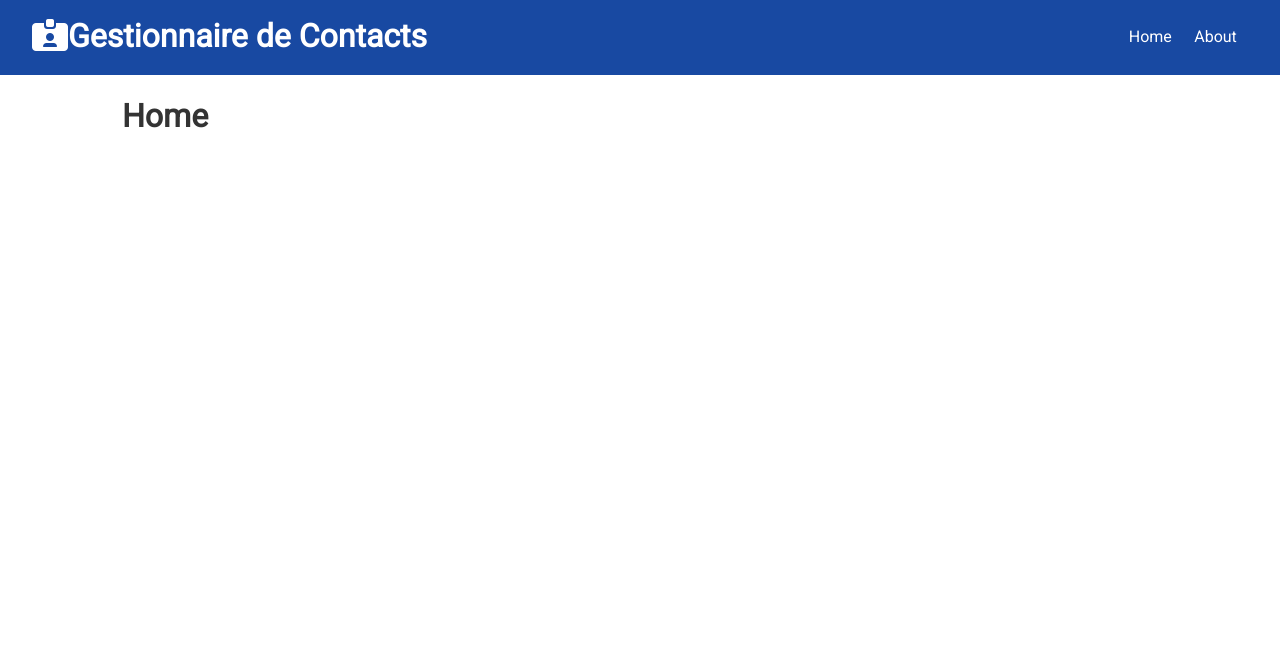
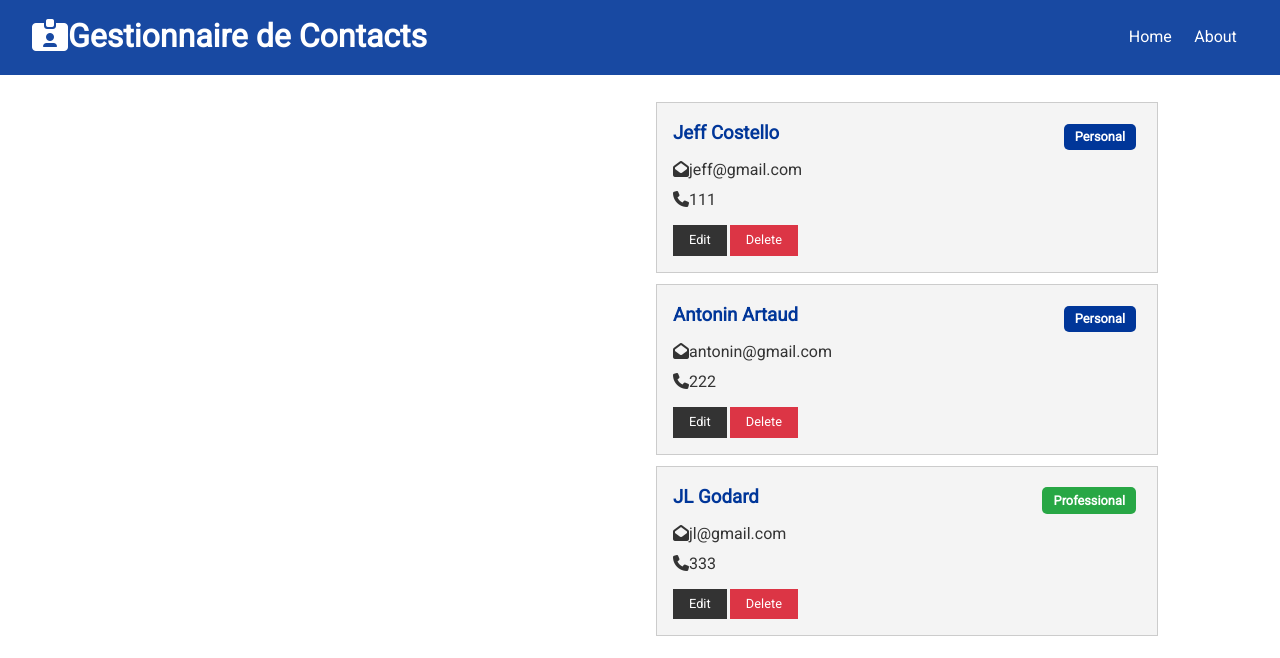
Before and after one commit to f-s-minsky/contacts-app, a React (Create React App) app in the folder client/: page / in a window 1280 px wide. Shown: the top 658 px of the page. Built offline with nearby package versions, Linux system fonts and the light colour scheme.

Commit message:
feat: contacts & contactitem component with data hard coded

```diff
--- a/client/src/App.js
+++ b/client/src/App.js
@@ -8,7 +8,7 @@
 import Home from './components/pages/Home';
 import About from './components/pages/About';
 
-import ContactState from './context/contacts/ContactState';
+import ContactState from './context/contact/ContactState';
 import './App.css';
 
 const App = () => {
--- /dev/null
+++ b/client/src/components/contacts/ContactItem.js
@@ -0,0 +1,53 @@
+import React from 'react';
+import PropTypes from 'prop-types';
+
+const ContactItem = ({ contact }) => {
+  const { id, name, email, phone, type } = contact;
+
+  return (
+    <div className='card bg-light'>
+      <h3 className='text-primary text-left'>
+        {name}{' '}
+        <span
+          style={{ float: 'right' }}
+          className={
+            'badge ' +
+            (type === 'professional'
+              ? 'badge-success'
+              : 'badge-primary')
+          }
+        >
+          {type.charAt(0).toUpperCase() + type.slice(1)}
+        </span>
+      </h3>
+      <ul className='list'>
+        {email && (
+          <li>
+            <i className='fas fa-envelope-open' />
+            {email}
+          </li>
+        )}
+        {phone && (
+          <li>
+            <i className='fas fa-phone' />
+            {phone}
+          </li>
+        )}
+      </ul>
+      <p>
+        <button className='btn btn-dark btn-sm'>
+          Edit
+        </button>
+        <button className='btn btn-danger btn-sm'>
+          Delete
+        </button>
+      </p>
+    </div>
+  );
+};
+
+ContactItem.propTypes = {
+  contact: PropTypes.object.isRequired,
+};
+
+export default ContactItem;
--- /dev/null
+++ b/client/src/components/contacts/Contacts.js
@@ -0,0 +1,21 @@
+import React, { Fragment, useContext } from 'react';
+import ContactItem from './ContactItem';
+import ContactContext from '../../context/contact/contactContext';
+
+const Contacts = () => {
+  // Initialise context
+  const contactContext = useContext(ContactContext);
+
+  // Pull out contacts list
+  const { contacts } = contactContext;
+
+  return (
+    <Fragment>
+      {contacts.map((contact) => (
+        <ContactItem key={contact.id} contact={contact} />
+      ))}
+    </Fragment>
+  );
+};
+
+export default Contacts;
--- a/client/src/components/pages/Home.js
+++ b/client/src/components/pages/Home.js
@@ -1,9 +1,13 @@
 import React from 'react';
+import Contacts from '../contacts/Contacts';
 
 const Home = () => {
   return (
-    <div>
-      <h1>Home</h1>
+    <div className='grid-2'>
+      <div>{/* Contact Form */}</div>
+      <div>
+        <Contacts />
+      </div>
     </div>
   );
 };
```
Also changed, not shown: client/src/context/contact/ContactState.js (renamed from client/src/context/contacts/ContactState.js), client/src/context/contact/contactContext.js (renamed from client/src/context/contacts/contactContext.js), client/src/context/contact/contactReducer.js (added).
